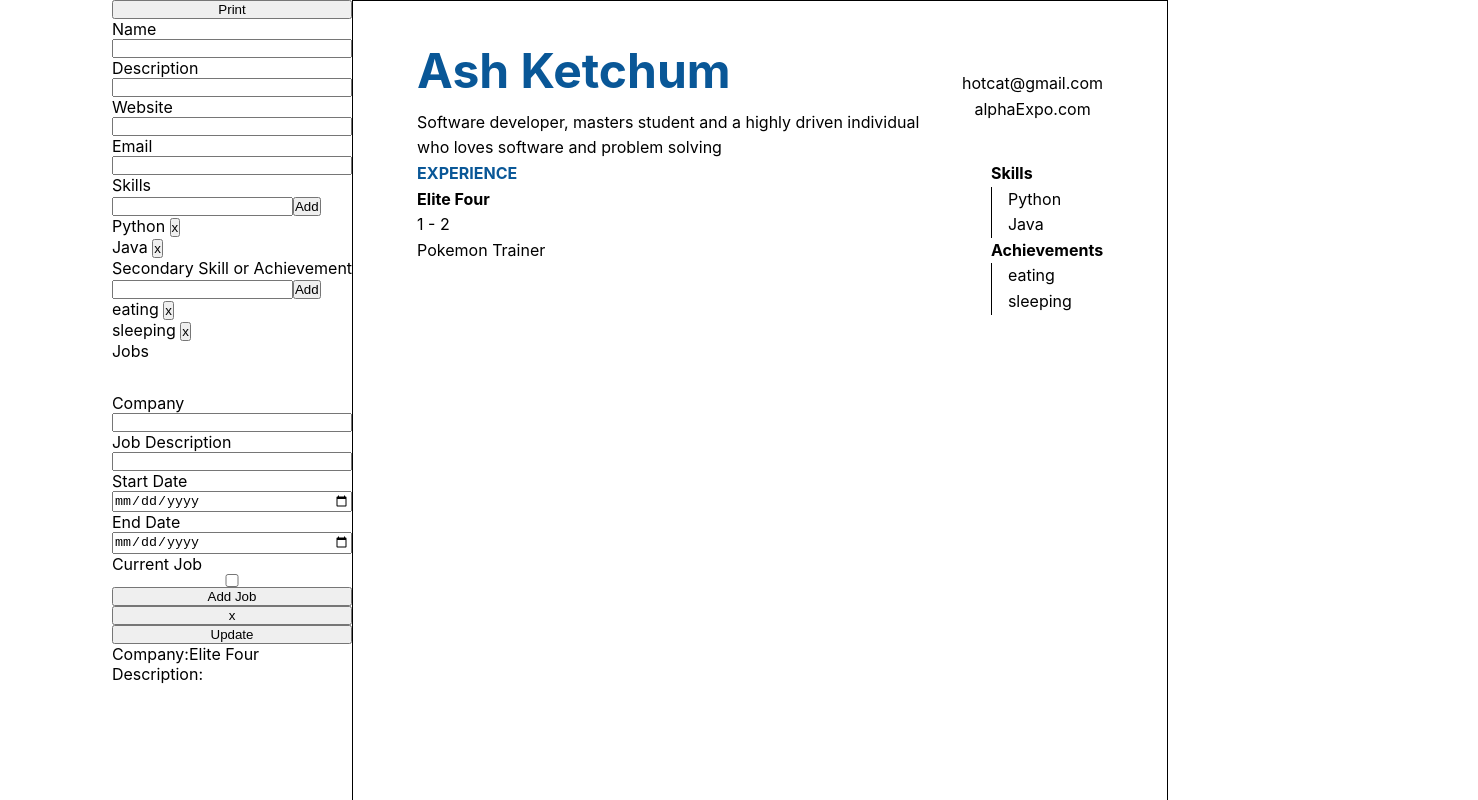
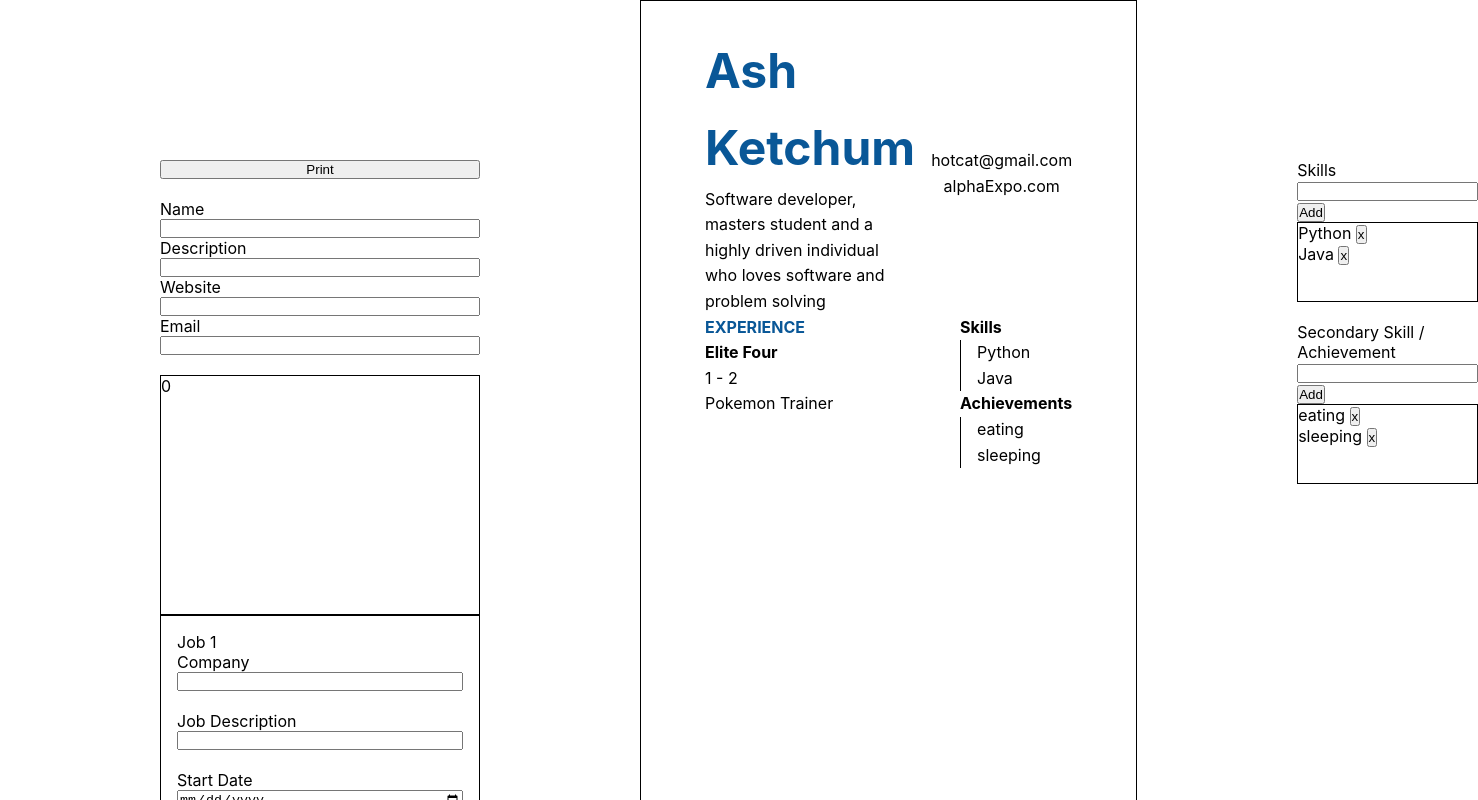
Before and after one commit to ChimentiMatt/Resume_Builder, a React (Create React App) app: page / in a window 1280 px wide. Shown: the top 800 px of the page, 1478 px wide, since content can reach past the window. Built offline with nearby package versions, Linux system fonts and the light colour scheme.

Commit message:
push before trying react tabs

```diff
--- a/src/components/TemplateOne.jsx
+++ b/src/components/TemplateOne.jsx
@@ -51,7 +51,11 @@ const TemplateOne = () => {
         <div id='template-one-page'>
 
             <div id='input-column'>
+
                 <button onClick={handlePrint}>Print</button>
+                <br/>
+
+                <div id='primary-info-forms'>
                     <label name='name'>Name</label>
                     <input onChange={(event) => setName(event.target.value)} ></input>
 
@@ -63,29 +67,24 @@ const TemplateOne = () => {
 
                     <label name='email'>Email</label>
                     <input onChange={(event) => setEmail(event.target.value)}></input>
+                </div>
 
+                <br/>
 
-                <label name='skills'>Skills</label>
-                <form onSubmit={addSkill}>
-                    <input onChange={(event) => setBuildSkill(event.target.value)}></input>
-                    <button onClick={addSkill}>Add</button>
-                </form>
-                {skills.map((skill, index) => (<p key={index}>{skill} <button onClick={() => removeSkill(skill)}>x</button></p>))}
+                {/* <label>Jobs</label> */}
 
-                <label name='secondary skill'>Secondary Skill or Achievement</label>
-                <form onSubmit={addSecondarySkill}>
-                    <input onChange={(event) => setBuildSecondarySkill(event.target.value)}></input>
-                    <button onClick={addSecondarySkill}>Add</button>
-                </form>
+                <div id='job-tabs-container'>
+                    {jobs.map( (job, id) => (
+                        <div key={id}>
+                            {id}
+                        </div>
+                    ))}
 
-                {secondarySkill.map((skill, id) => (<p key={id}>{skill} <button onClick={() => removeSecondarySkill(skill)}>x</button></p>))}
-
-                <label>Jobs</label>
+                </div>
 
                 {jobs.map( (job, id) => (
-                    <AddJobs key={id} jobs={jobs} job={job} setJobs={setJobs}/>
+                    <AddJobs key={id} jobs={jobs} job={job} setJobs={setJobs} id={id}/>
                 ))}
-
 
                 {jobs.map( (object, id) => (
                     <div key={id}>
@@ -99,6 +98,9 @@ const TemplateOne = () => {
 
                 ))}
             </div>
+
+
+            {/* Resume Print Section */}
 
             <div id='contents-template-one' ref={componentRef}>
                 <div id='top-row'>
@@ -141,6 +143,29 @@ const TemplateOne = () => {
                     </div>
                 </div>
             </div>
+
+            <div id='skills-forms'>
+                <label name='skills'>Skills</label>
+                <form onSubmit={addSkill}>
+                    <input onChange={(event) => setBuildSkill(event.target.value)}></input>
+                    <button onClick={addSkill}>Add</button>
+                </form>
+                <div className='skill-box'>
+                    {skills.map((skill, index) => (<p key={index}>{skill} <button onClick={() => removeSkill(skill)}>x</button></p>))}
+                </div>
+
+                <br/>
+
+                <label name='secondary skill'>Secondary Skill / Achievement</label>
+                <form onSubmit={addSecondarySkill}>
+                    <input onChange={(event) => setBuildSecondarySkill(event.target.value)}></input>
+                    <button onClick={addSecondarySkill}>Add</button>
+                </form>
+
+                <div className='skill-box'>
+                    {secondarySkill.map((skill, id) => (<p key={id}>{skill} <button onClick={() => removeSecondarySkill(skill)}>x</button></p>))}
+                </div>
+            </div>
         </div>
     )
 }
--- a/src/styles/templateOne.css
+++ b/src/styles/templateOne.css
@@ -4,8 +4,6 @@
 
 #template-one-page{
     display: flex;
-    justify-content: center;
-
 }
 
 #contents-template-one{
@@ -41,13 +39,37 @@
 #input-column{
     display: flex;
     flex-direction: column;
+    margin: 10rem;
 }
 
-.forms-jobs{
-    margin-top: 2rem;
-
+#primary-info-forms{
     display: flex;
     flex-direction: column;
+}
+
+#skills-forms{
+    margin-top: 5rem;
+    margin: 10rem;
+}
+
+.skill-box{
+    border: 1px solid black;
+    overflow-y:scroll;
+    height: 5rem;
+}
+
+#job-tabs-container{
+    height: 15rem;
+    width: 20rem;
+    border: 1px solid black;
+}
+
+
+.forms-jobs{
+    display: flex;
+    flex-direction: column;
+    border: 1px solid black;
+    padding: 1rem;
 }
 
 #experience-and-skills{
--- a/src/utility/AddJobs.jsx
+++ b/src/utility/AddJobs.jsx
@@ -1,6 +1,6 @@
 import { useState } from "react"
 
-const AddJobs = ({jobs, setJobs, job}) => {
+const AddJobs = ({jobs, setJobs, job, id}) => {
     const [company, setCompany] = useState('')
     const [jobDescription, setJobDescription] = useState('')
     const [startDate, setStartDate] = useState('')
@@ -80,9 +80,10 @@ const AddJobs = ({jobs, setJobs, job}) => {
         if (whichState === 'start'){
             setStartDate(buildString)
         }
-        else{
+        else if (whichState === 'end'){
             setEndDate(buildString)
         }
+        else setEndDate('Present')
 
     }
 
@@ -93,20 +94,29 @@ const AddJobs = ({jobs, setJobs, job}) => {
 
     return (
         <div className='forms-jobs'>
+            <label name='job number'>Job {id +1}</label>
             <label name='company'>Company</label>
             <input onChange={(event) => setCompany(event.target.value)}></input>
 
+            <br/>
             <label name='job-description'>Job Description</label>
             <input onChange={(event) => setJobDescription(event.target.value)}></input>
 
+            <br/>
             <label name='start-date'>Start Date</label>
             <input type='date' onChange={(event) => convertDate(event.target.value, 'start')}></input>
+
+            <br/>
 
             <label name='end-date'>End Date</label>
             <input type='date' onChange={(event) => convertDate(event.target.value, 'end')}></input>
 
-            <label name='current-job'>Current Job</label>
-            <input type='checkbox'></input>
+            <div>
+                <label name='current-job'>Or Current Job</label>
+                <input type='checkbox' onChange={(event) => convertDate(event.target.value, 'current')}></input>
+            </div>
+
+            <br/>
 
             <button onClick={addJob}>Add Job</button>
             <button onClick={() => removeJob(job)}>x</button>
```
Lines whose indentation alone changed are shown as unchanged.
